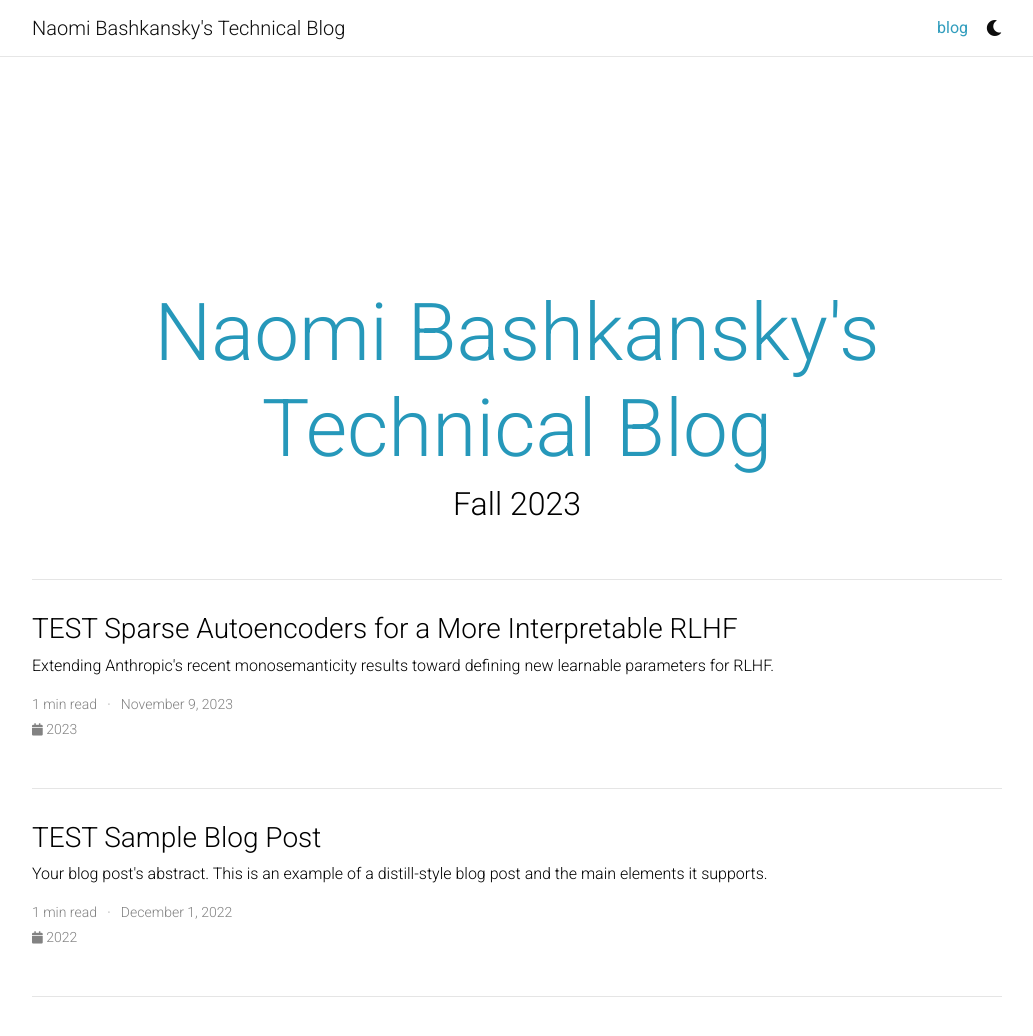
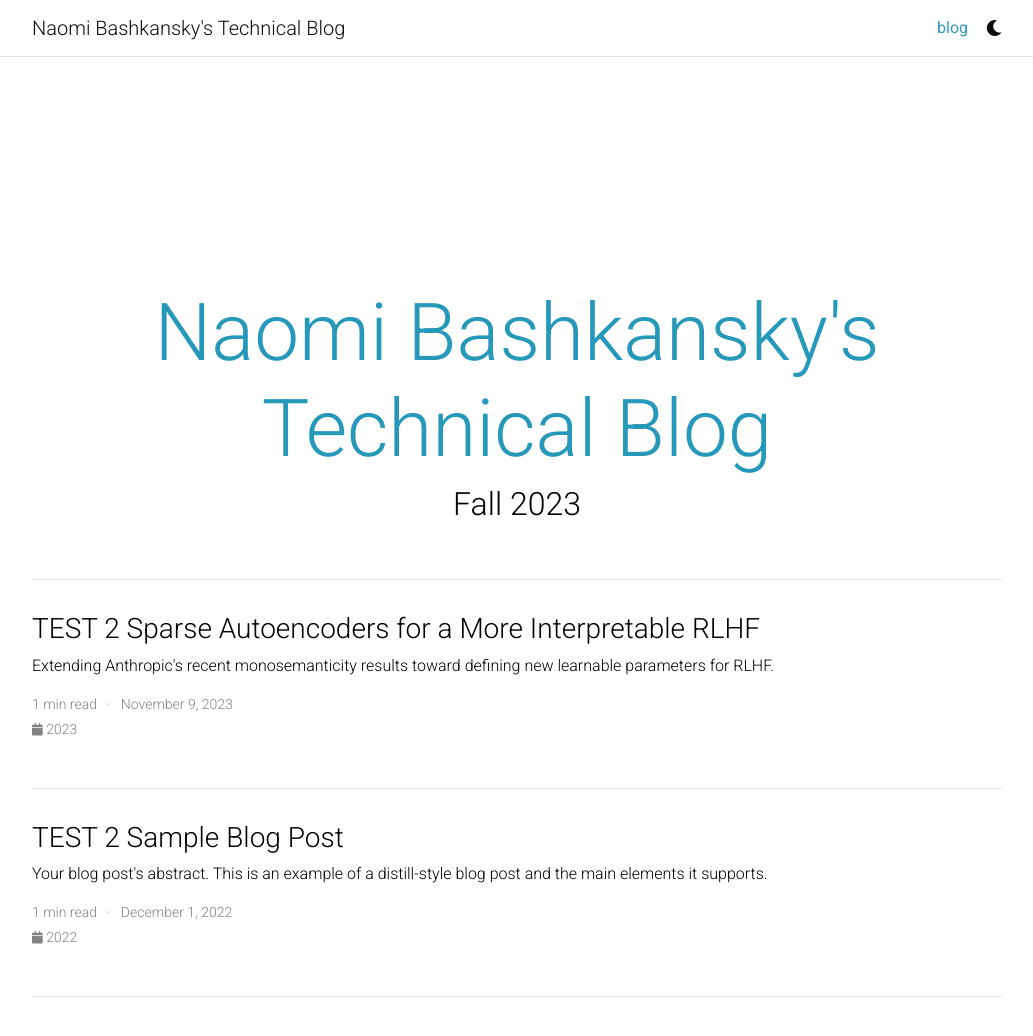
Before and after one commit to nomichka/technical-blog, a Jekyll site: the page built from blog/index.html, in a window 1280 px wide and 1107 px high. Shown: the top 1036 px of the window, without its empty margins (123-1156 px from the left). Built offline with Jekyll 4.4.1, drawn with Linux system fonts in a browser that asks for light colours; the list of posts is cut into pages by our own code; comment, search, counter and statistics services are not loaded; a style sheet for code colours, icons or effects is not loaded.

Commit message:
Test 2 of site.posts

```diff
--- a/blog/index.html
+++ b/blog/index.html
@@ -52,7 +52,8 @@ pagination:
 
     <li>
       <h3>
-        TEST
+        TEST 2
+        {{ post.redirect }}
         {% if post.redirect == blank %}
           <a class="post-title" href="{{ post.url | prepend: site.baseurl }}">{{ post.title }}</a>
         {% else %}
```
Also changed, not shown: .github/workflows/deploy-image.yml.
